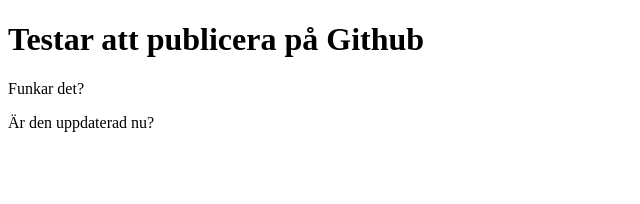
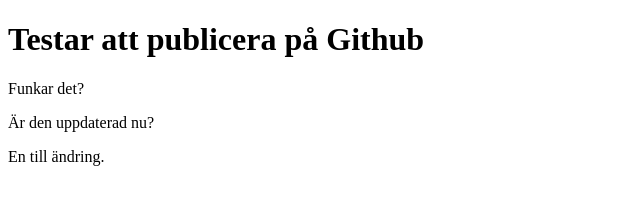
Before and after one commit to Helena4488/GithubTest1, a plain HTML site: page index.html in a window 1280 px wide. Shown: the whole page, without its empty margins (0-640 px from the left). Drawn offline with Linux system fonts and the light colour scheme.

Commit message:
Update index.html

```diff
--- a/index.html
+++ b/index.html
@@ -9,5 +9,6 @@
         <h1>Testar att publicera på Github</h1>
         <p>Funkar det?</p>
         <p>Är den uppdaterad nu?</p>
+        <p>En till ändring.</p>
     </body>
 </html>
```
